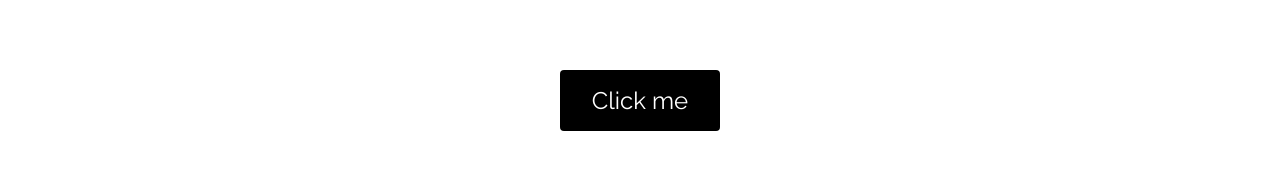
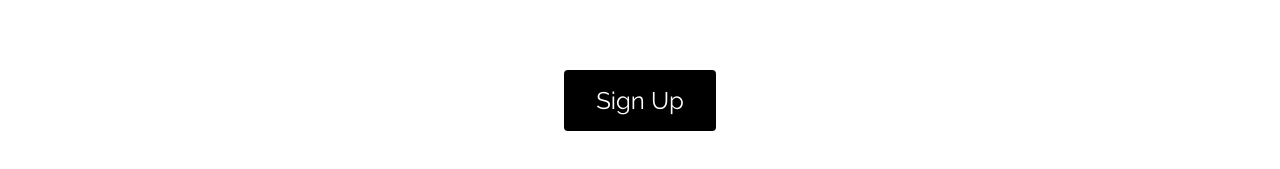
Before and after one commit to codestates/Moment, a React (Create React App) app in the folder client/: page /test in a window 1280 px wide. Shown: the part 405-574 px from the top of the page. Built offline with nearby package versions, Linux system fonts and the light colour scheme.

Commit message:
[Client] Fix: css

```diff
--- a/client/src/components/modal-demo/modal-btn.js
+++ b/client/src/components/modal-demo/modal-btn.js
@@ -13,7 +13,7 @@ export default function ModalBtn() {
 	return (
 		<div className="container">
 			<button onClick={openModal} className="btn">
-				Click me
+				Sign Up
 			</button>
 			<Modal modalOpen={modalOpen} setModalOpen={setModalOpen} />
 		</div>
--- a/client/src/components/spinner/spinner.css
+++ b/client/src/components/spinner/spinner.css
@@ -1,12 +1,13 @@
 .container {
 	max-width: 960px;
-	margin: 250px auto;
+	margin: 400px auto;
 	display: flex;
 	justify-content: center;
 	align-items: center;
 }
 
 .bouncer {
+	margin-top: -6rem;
 	display: flex;
 	justify-content: space-around;
 	align-items: flex-end;
```
